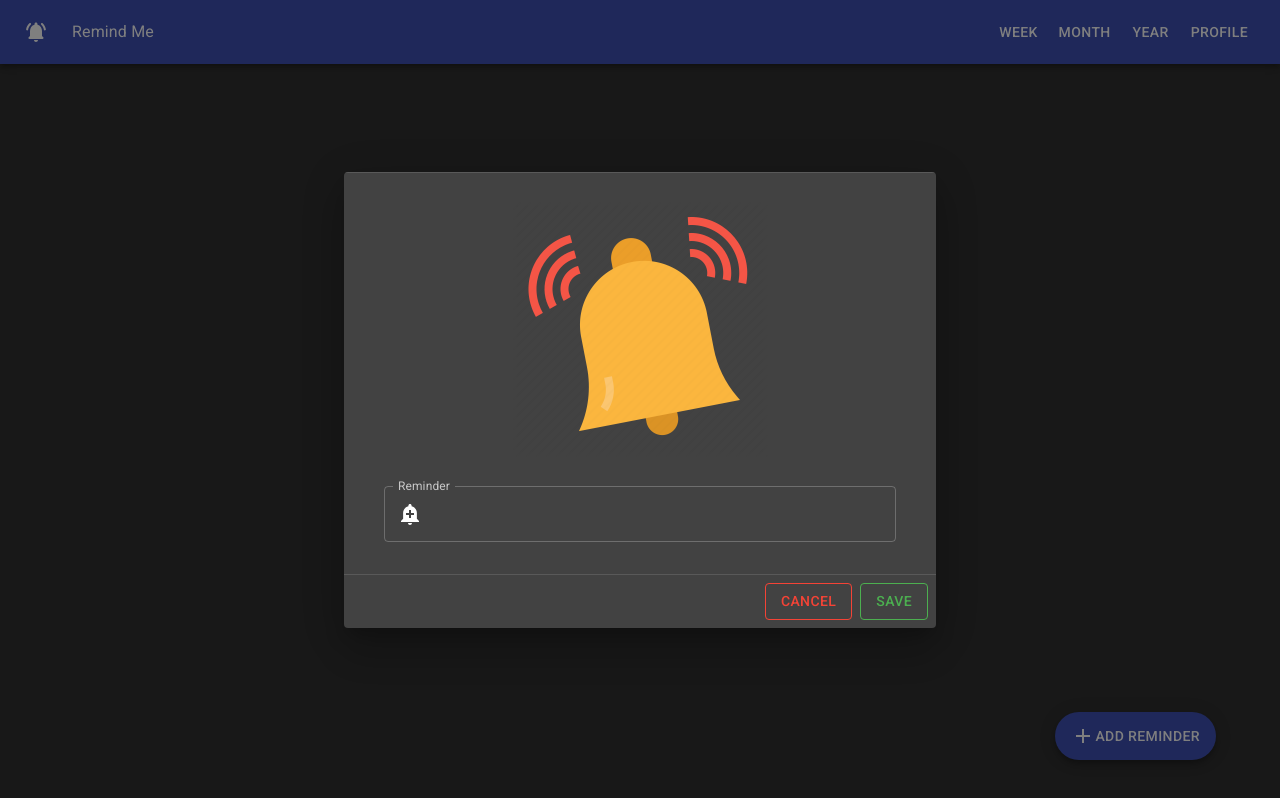
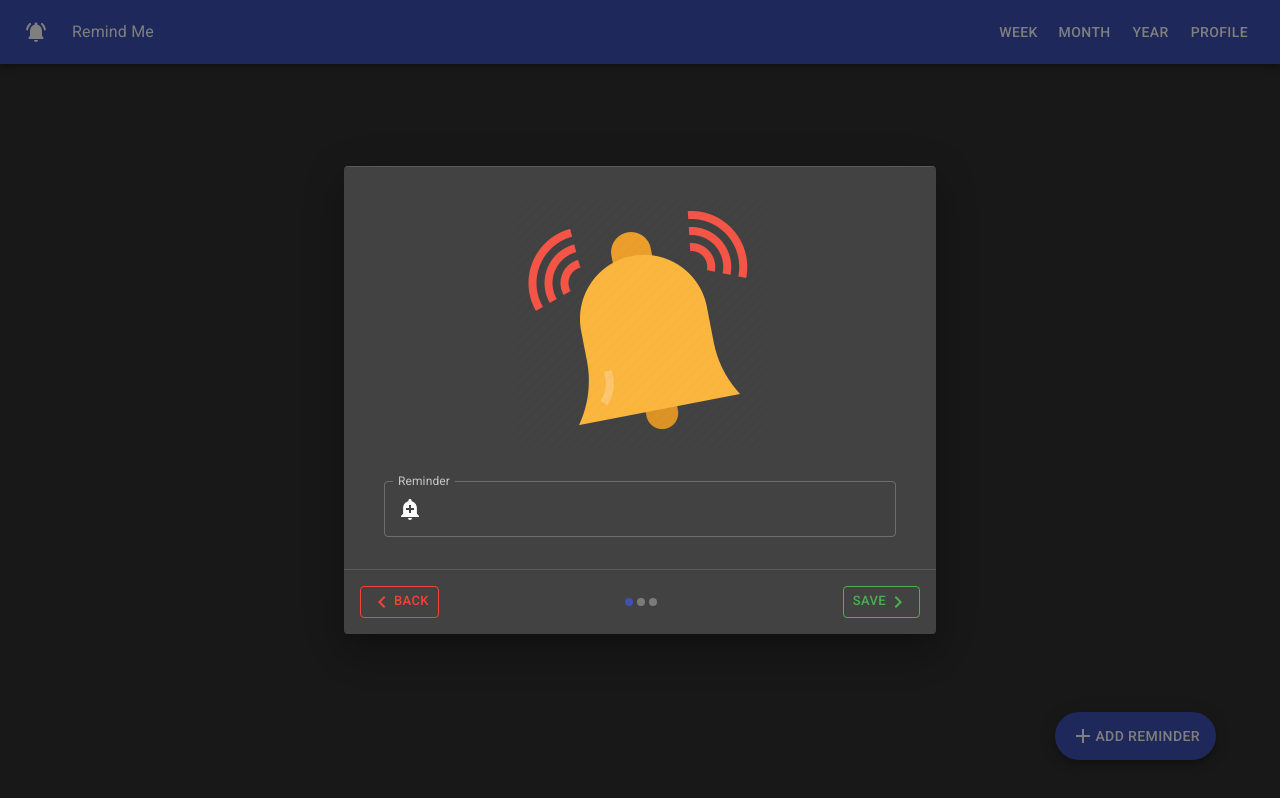
Before and after one commit to PriyomSaha/remind-me, a React (Create React App) app: page / in a window 1280 px wide. Both pictures are taken after a click on the button "ADD REMINDER". Built offline with nearby package versions, Linux system fonts and the light colour scheme.

Commit message:
Date dilog added with 1 warning

```diff
--- a/package.json
+++ b/package.json
@@ -3,12 +3,16 @@
   "version": "0.1.0",
   "private": true,
   "dependencies": {
+    "@date-io/date-fns": "^2.10.11",
+    "@date-io/moment": "^1.3.13",
     "@material-ui/core": "^4.11.4",
     "@material-ui/icons": "^4.11.2",
+    "@material-ui/pickers": "^3.3.10",
     "@testing-library/jest-dom": "^5.12.0",
     "@testing-library/react": "^11.2.7",
     "@testing-library/user-event": "^12.8.3",
-    "bootstrap": "^4.6.0",
+    "date-fns": "^2.22.1",
+    "moment": "^2.29.1",
     "react": "^17.0.2",
     "react-dom": "^17.0.2",
     "react-router-dom": "^5.2.0",
--- a/src/components/Header.js
+++ b/src/components/Header.js
@@ -5,7 +5,10 @@ import CalendarTodayIcon from '@material-ui/icons/CalendarToday';
 import TodayIcon from '@material-ui/icons/Today';
 import DateRangeIcon from '@material-ui/icons/DateRange';
 import PersonIcon from '@material-ui/icons/Person';
-import { Toolbar ,AppBar, Typography,CssBaseline,Button,Box,IconButton, Drawer,List,ListItem, Menu,MenuItem } from '@material-ui/core';
+import AccountCircleIcon from '@material-ui/icons/AccountCircle';
+import ExitToAppTwoToneIcon from '@material-ui/icons/ExitToAppTwoTone';
+import { Toolbar ,AppBar, Typography,CssBaseline,Button,Box,IconButton, Drawer,List,ListItem, Menu,MenuItem,
+    ListItemIcon, ListItemText} from '@material-ui/core';
 import makeStyles from '@material-ui/core/styles/makeStyles'
 import {Link} from "react-router-dom"
 
@@ -87,10 +90,16 @@ function Header() {
         {/* Profile dropdown Menu */}
                 <Menu open={Boolean(profMenu)} anchorEl={profMenu} onClose={()=>setprofMenu(null)}>
                     <MenuItem onClick={()=>setprofMenu(null)}>
-                        My Account
+                    <ListItemIcon>
+                        <AccountCircleIcon fontSize="small" />
+                    </ListItemIcon>
+                        <ListItemText primary="My account" />
                     </MenuItem>
                     <MenuItem onClick={()=>setprofMenu(null)}>
-                        Signout
+                    <ListItemIcon>
+                        <ExitToAppTwoToneIcon fontSize="small" />
+                    </ListItemIcon>
+                        <ListItemText primary="Sign Out" />
                     </MenuItem>
                 </Menu>
             </AppBar>
--- a/src/components/new reminder/Reminder.js
+++ b/src/components/new reminder/Reminder.js
@@ -1,10 +1,11 @@
-import { Box, Button, Dialog,DialogContent, DialogActions, InputAdornment,  TextField } from '@material-ui/core'
-import React from 'react'
+import {React,useState} from 'react'
+import { Box, Dialog,DialogContent, DialogActions} from '@material-ui/core'
 import makeStyles from '@material-ui/core/styles/makeStyles'
 import alarmImage from "../assets/alarm.png"
-import AddAlertIcon from '@material-ui/icons/AddAlert';
+import StepsIndicator from "./StepsIndicator"
+import stepsComp from "./Steps/StepsHandlerComponent"
+import "../../App.css"
 
-import "../../App.css"
 
 
 const useStyles = makeStyles((theme) => ({
@@ -17,8 +18,10 @@ box: {
 }
 }));
 
+
 export default function Reminder({open,setOpen}) {
       const classes =useStyles()
+      const [activeStep, setActiveStep] = useState(0);
     return (
         <>
         <Dialog open={open} onClose={()=> {setOpen(!open)}}>
@@ -27,23 +30,11 @@ export default function Reminder({open,setOpen}) {
                 <img src={alarmImage} alt="Alarm" width="50%"/>
             </Box>
             <Box className={classes.box}>
-
-            <TextField label="Reminder" variant="outlined" fullWidth color="secondary" multiline rowsMax="3"
-            InputProps={{
-                startAdornment: (
-                  <InputAdornment position="start">
-                   <AddAlertIcon/>
-                  </InputAdornment>
-                ),
-            }}
-            inputProps={{
-                maxLength:100,
-              }}/>
+                {stepsComp[activeStep]}
             </Box>
             </DialogContent>
             <DialogActions>
-                <Button variant="outlined" style={{color:"#f44336",borderColor:"#f44336"}} onClick={()=> {setOpen(!open)}}>Cancel</Button>
-                <Button variant="outlined" style={{color:"#4caf50",borderColor:"#4caf50"}}>Save</Button>
+                <StepsIndicator activeStep={activeStep} setActiveStep={setActiveStep}/>
             </DialogActions>
         </Dialog>
         </>
--- /dev/null
+++ b/src/components/new reminder/Steps/Date.js
@@ -0,0 +1,31 @@
+import "date-fns";
+import moment from "moment";
+import {React,useState} from 'react'
+import MomentUtils from "@date-io/moment";
+import {MuiPickersUtilsProvider, KeyboardDatePicker} from '@material-ui/pickers';
+
+function Date() {
+    const [selectedDate, setSelectedDate] = useState(moment());
+
+  function handleDateChange(date) {
+    setSelectedDate(date);
+  }
+
+    return (
+        <MuiPickersUtilsProvider libInstance={moment} utils={MomentUtils}>
+        <KeyboardDatePicker
+          margin="normal"
+          label="Date picker dialog"
+          format="DD/MM/YYYY"
+          value={selectedDate}
+          onChange={handleDateChange}
+          KeyboardButtonProps={{
+            "aria-label": "change date"
+          }}
+          fullWidth
+        />
+      </MuiPickersUtilsProvider>
+    )
+}
+
+export default Date
--- /dev/null
+++ b/src/components/new reminder/Steps/NotificationText.js
@@ -0,0 +1,22 @@
+import React from 'react'
+import AddAlertIcon from '@material-ui/icons/AddAlert';
+import { InputAdornment,  TextField } from '@material-ui/core'
+function NotificationText() {
+    return (
+        <div>
+            <TextField label="Reminder" variant="outlined" fullWidth color="secondary" multiline rowsMax="3"
+            InputProps={{
+                startAdornment: (
+                  <InputAdornment position="start">
+                   <AddAlertIcon/>
+                  </InputAdornment>
+                ),
+            }}
+            inputProps={{
+                maxLength:100,
+              }}/>
+        </div>
+    )
+}
+
+export default NotificationText
--- /dev/null
+++ b/src/components/new reminder/Steps/StepsHandlerComponent.js
@@ -0,0 +1,8 @@
+import NotificationText from './NotificationText'
+import Date from './Date'
+
+const stepsComp =[
+    <NotificationText/>,
+    <Date/>
+]
+export default stepsComp;
--- /dev/null
+++ b/src/components/new reminder/StepsIndicator.js
@@ -0,0 +1,52 @@
+import {React} from "react";
+import {useTheme } from "@material-ui/core/styles";
+import MobileStepper from "@material-ui/core/MobileStepper";
+import Button from "@material-ui/core/Button";
+import KeyboardArrowLeft from "@material-ui/icons/KeyboardArrowLeft";
+import KeyboardArrowRight from "@material-ui/icons/KeyboardArrowRight";
+
+function Steps({activeStep,setActiveStep}) {
+    const theme = useTheme();
+
+  const handleNext = () => {
+    setActiveStep((prevActiveStep) => prevActiveStep + 1);
+  };
+
+  const handleBack = () => {
+    setActiveStep((prevActiveStep) => prevActiveStep - 1);
+  };
+
+    return (
+        <MobileStepper
+        color="secondary"
+      variant="dots"
+      steps={3}
+      style={{width:'100%',backgroundColor:'transparent',}}
+      position="static"
+      activeStep={activeStep}
+      nextButton={
+        <Button size="small" onClick={handleNext} disabled={activeStep === 3} variant="outlined" style={{color:"#4caf50",borderColor:"#4caf50"}}>
+          Save
+          {theme.direction === "rtl" ? (
+            <KeyboardArrowLeft />
+          ) : (
+            <KeyboardArrowRight />
+          )}
+        </Button>
+      }
+      backButton={
+        <Button size="small" onClick={handleBack} disabled={activeStep === 0}  variant="outlined" style={{color:"#f44336",borderColor:"#f44336"}} >
+          {theme.direction === "rtl" ? (
+            <KeyboardArrowRight />
+          ) : (
+            <KeyboardArrowLeft />
+          )}
+          Back
+        </Button>
+      }
+    />
+
+    )
+}
+
+export default Steps
```
Also changed, not shown: src/components/new reminder/Steps/Time.js (added), 1 other file (tests, documents, lock files or other folders).
